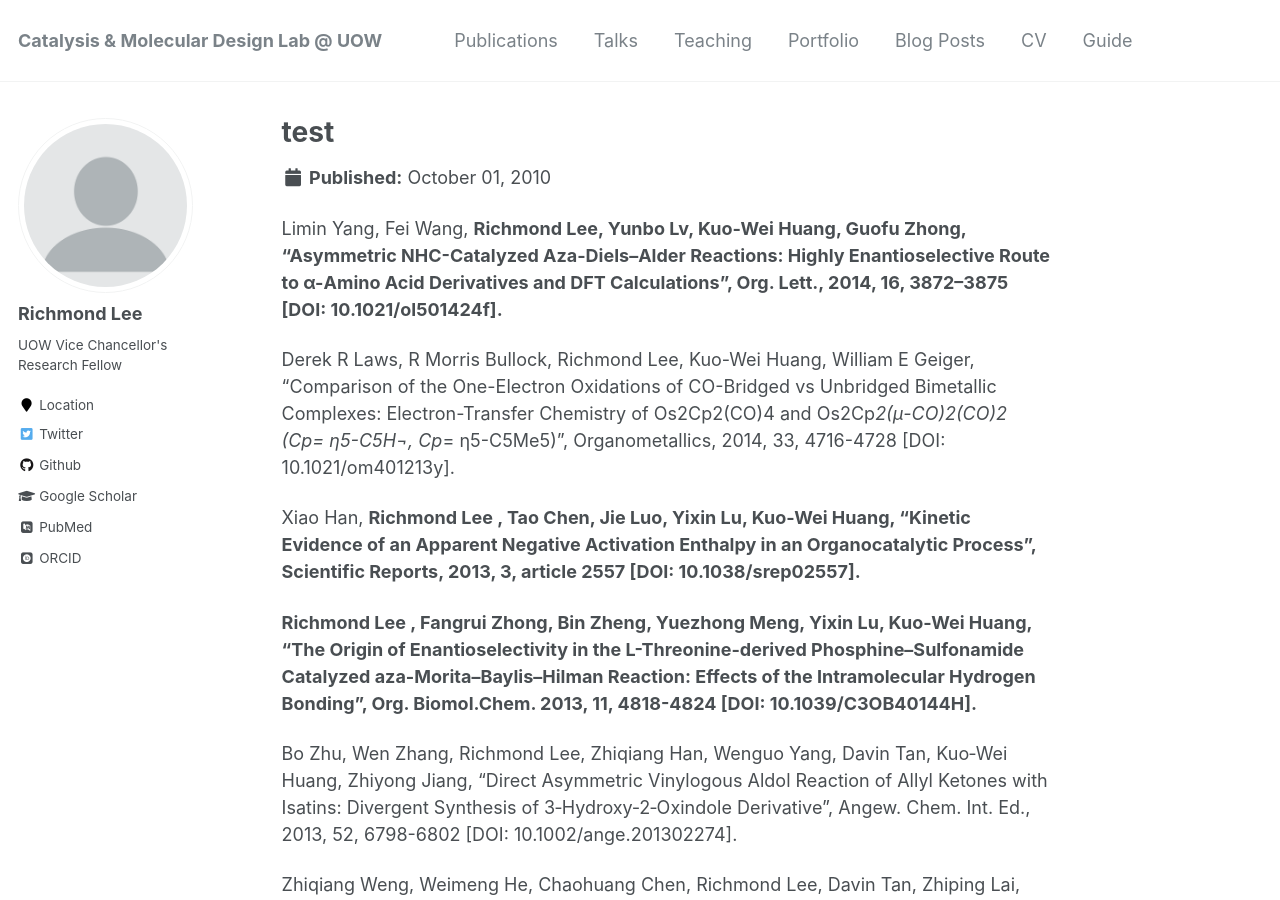
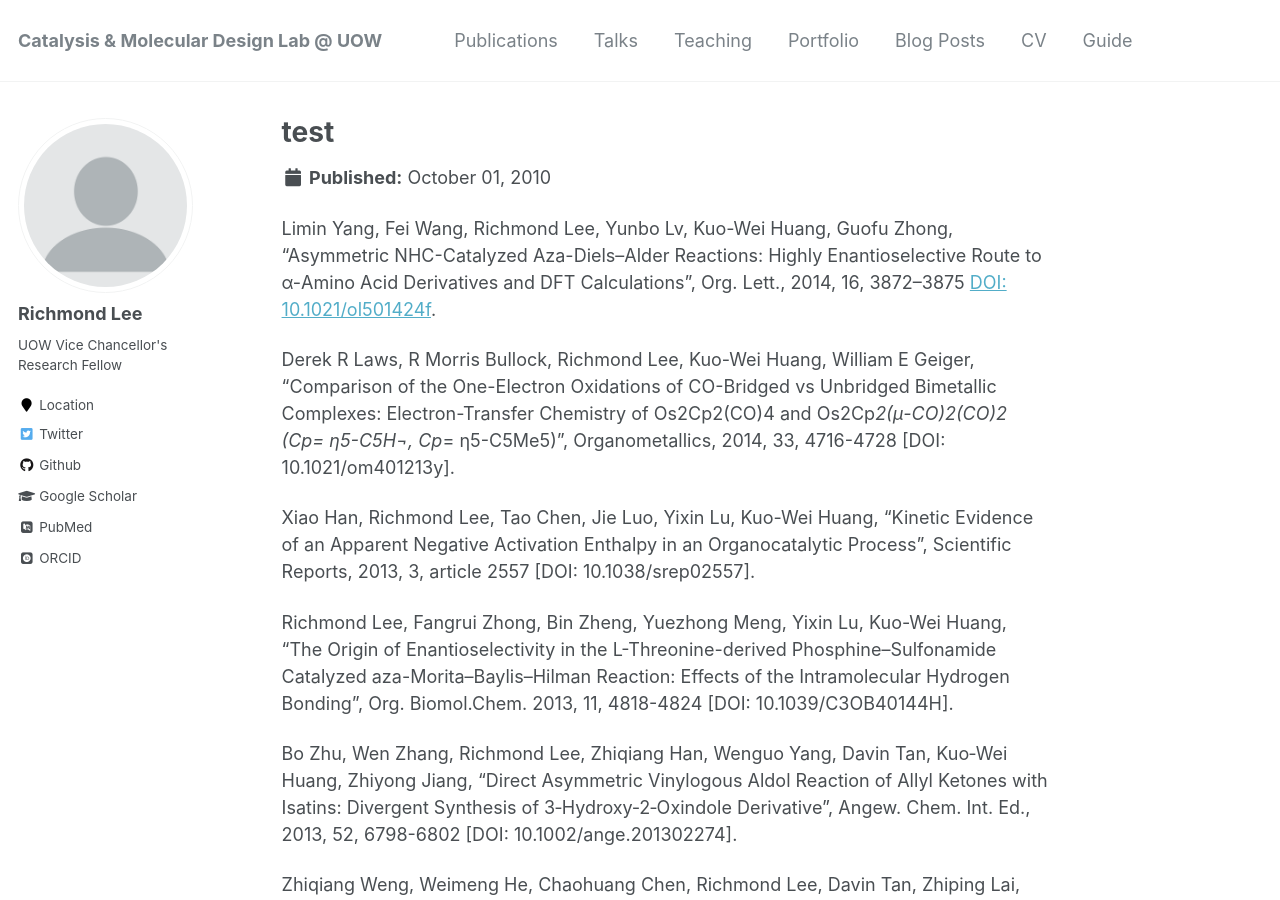
Before and after one commit to riclzh/chemrxn, a Jekyll site: the page built from _publications/test.md, in a window 1280 px wide and 900 px high. Built offline with Jekyll 4.4.1, drawn with Linux system fonts in a browser that asks for light colours; some web fonts are replaced.

```diff
--- a/_publications/test.md
+++ b/_publications/test.md
@@ -6,13 +6,13 @@ date: 2010-10-1
 excerpt: 'test'
 ---
 
-Limin Yang, Fei Wang, <b> Richmond Lee, <b> Yunbo Lv, Kuo-Wei Huang, Guofu Zhong, “Asymmetric NHC-Catalyzed Aza-Diels–Alder Reactions: Highly Enantioselective Route to α-Amino Acid Derivatives and DFT Calculations”, Org. Lett., 2014, 16, 3872–3875 [DOI: 10.1021/ol501424f].
+Limin Yang, Fei Wang, Richmond Lee, Yunbo Lv, Kuo-Wei Huang, Guofu Zhong, “Asymmetric NHC-Catalyzed Aza-Diels–Alder Reactions: Highly Enantioselective Route to α-Amino Acid Derivatives and DFT Calculations”, Org. Lett., 2014, 16, 3872–3875 [DOI: 10.1021/ol501424f](dx.doi.org/10.1021/ol501424f).
 
 Derek R Laws, R Morris Bullock, Richmond Lee, Kuo-Wei Huang, William E Geiger, “Comparison of the One-Electron Oxidations of CO-Bridged vs Unbridged Bimetallic Complexes: Electron-Transfer Chemistry of Os2Cp2(CO)4 and Os2Cp*2(μ-CO)2(CO)2 (Cp= η5-C5H¬, Cp*= η5-C5Me5)”, Organometallics, 2014, 33, 4716-4728 [DOI: 10.1021/om401213y].
 
-Xiao Han, <b> Richmond Lee <b>, Tao Chen, Jie Luo, Yixin Lu, Kuo-Wei Huang, “Kinetic Evidence of an Apparent Negative Activation Enthalpy in an Organocatalytic Process”, Scientific Reports, 2013, 3, article 2557 [DOI: 10.1038/srep02557].
+Xiao Han, Richmond Lee, Tao Chen, Jie Luo, Yixin Lu, Kuo-Wei Huang, “Kinetic Evidence of an Apparent Negative Activation Enthalpy in an Organocatalytic Process”, Scientific Reports, 2013, 3, article 2557 [DOI: 10.1038/srep02557].
 
-<b> Richmond Lee <b>, Fangrui Zhong, Bin Zheng, Yuezhong Meng, Yixin Lu, Kuo-Wei Huang, “The Origin of Enantioselectivity in the L-Threonine-derived Phosphine–Sulfonamide Catalyzed aza-Morita–Baylis–Hilman Reaction: Effects of the Intramolecular Hydrogen Bonding”, Org. Biomol.Chem. 2013, 11, 4818-4824 [DOI: 10.1039/C3OB40144H].
+Richmond Lee, Fangrui Zhong, Bin Zheng, Yuezhong Meng, Yixin Lu, Kuo-Wei Huang, “The Origin of Enantioselectivity in the L-Threonine-derived Phosphine–Sulfonamide Catalyzed aza-Morita–Baylis–Hilman Reaction: Effects of the Intramolecular Hydrogen Bonding”, Org. Biomol.Chem. 2013, 11, 4818-4824 [DOI: 10.1039/C3OB40144H].
 
 Bo Zhu, Wen Zhang, Richmond Lee, Zhiqiang Han, Wenguo Yang, Davin Tan, Kuo‐Wei Huang, Zhiyong Jiang, “Direct Asymmetric Vinylogous Aldol Reaction of Allyl Ketones with Isatins: Divergent Synthesis of 3‐Hydroxy‐2‐Oxindole Derivative”, Angew. Chem. Int. Ed., 2013, 52, 6798-6802 [DOI: 10.1002/ange.201302274].
 
```
